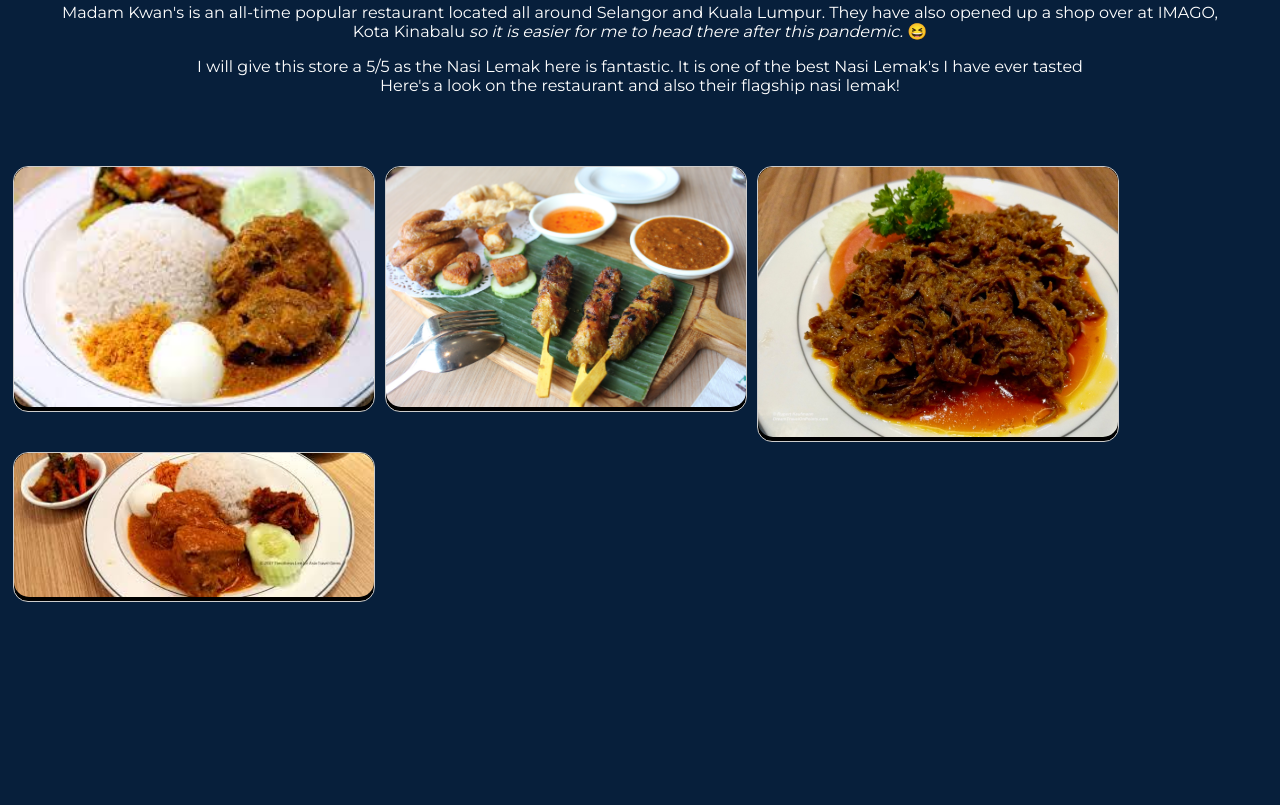
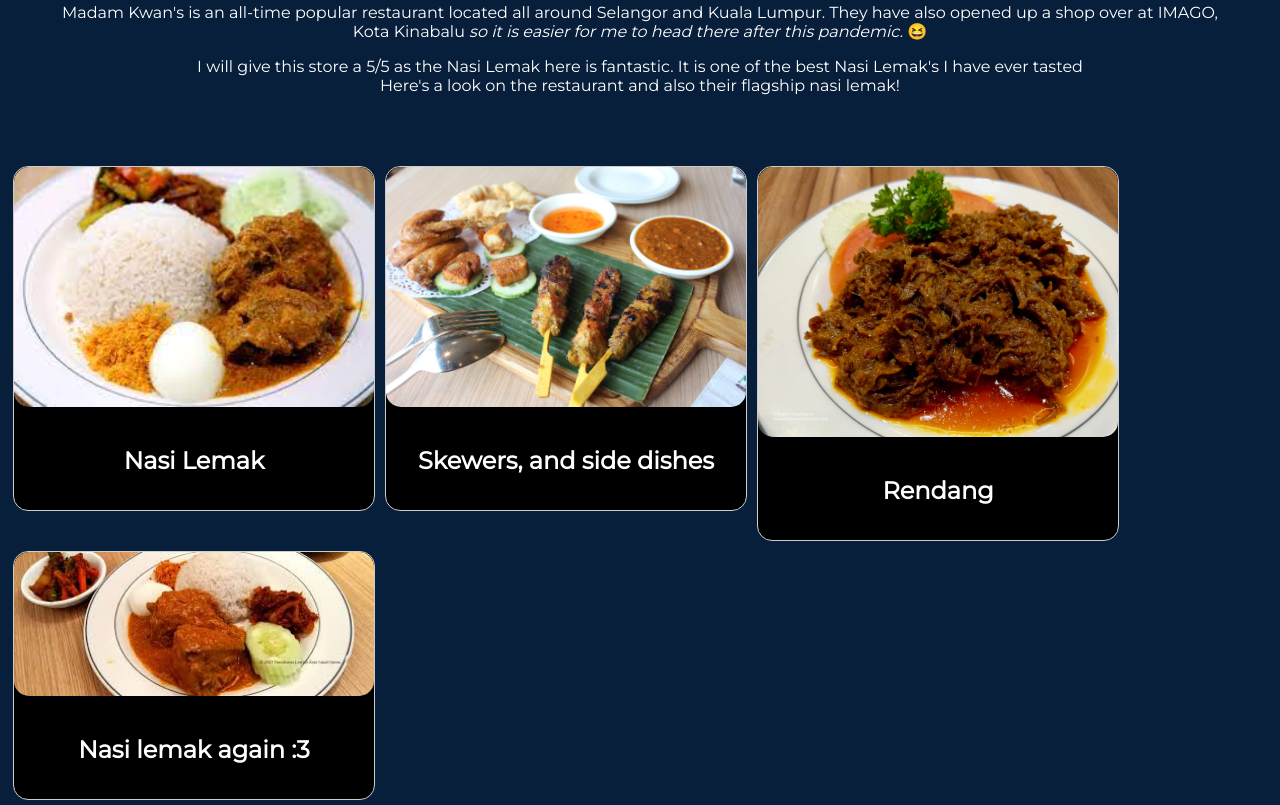
Before and after one commit to JeffJrShim/coding-project-2021, a plain HTML site: page mdmkwan.html in a window 1280 px wide. Shown: the part 355-1160 px from the top of the page. Before the commit the page ends 962 px from the top, so only its background shows below. Drawn offline with nearby package versions, Linux system fonts and the light colour scheme.

Commit message:
Mdm Kwan Html page update
Added some descriptions, as usual.

```diff
--- a/mdmkwan.html
+++ b/mdmkwan.html
@@ -25,15 +25,27 @@
       </div>
       <div class ="gallery">
           <img src="img/mdmkfood.jpg" alt="rice MOREEEEEEEE RICE" width="600" height="400">
+          <div class="desc">
+            <h2>Nasi Lemak</h2>
+          </div>
         </div>
         <div class ="gallery">
           <img src="img/mdmkfood2.jpg" alt="FOOOOOOOOD" width="600" height="400">
+          <div class="desc">
+            <h2>Skewers, and side dishes</h2>
+          </div>
         </div>
         <div class ="gallery">
           <img src="img/mdmkfood3.jpg" alt="restaurant looks" width="600" height="400">
+          <div class="desc">
+            <h2>Rendang</h2>
+            </div>
         </div>
         <div class ="gallery">
           <img src="img/mdmkfood4.jpg" alt="MOREE FOOOOOOOOOOOOOOOOOOOOOOOOD" width="600" height="400">
+          <div class="desc">
+            <h2>Nasi lemak again :3</h2>
+          </div>
         </div>
 </body>
 </html>
```
